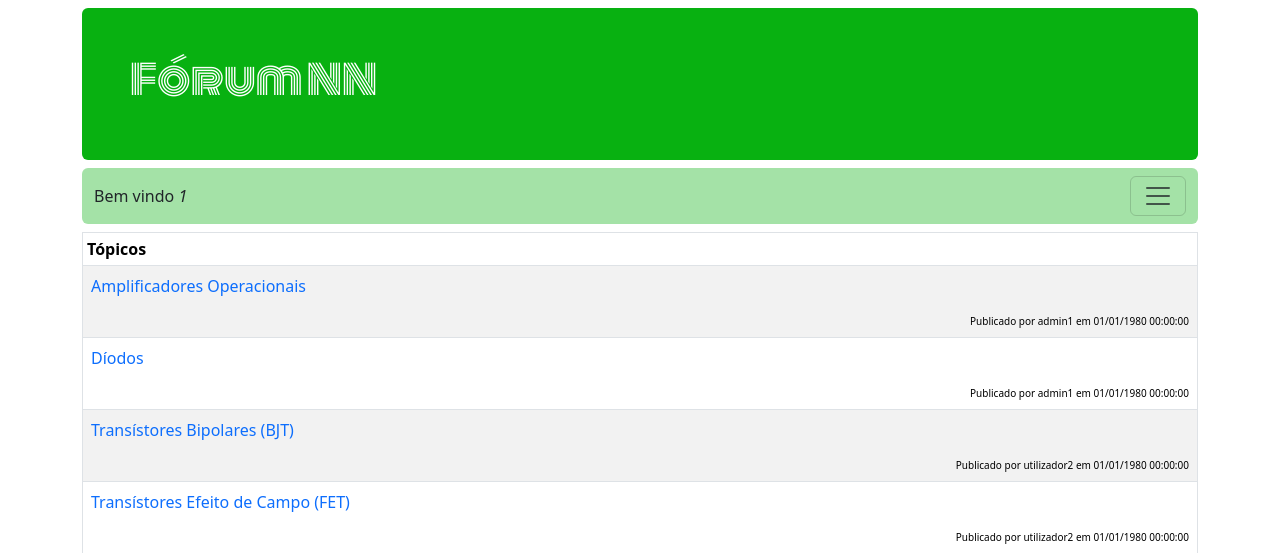
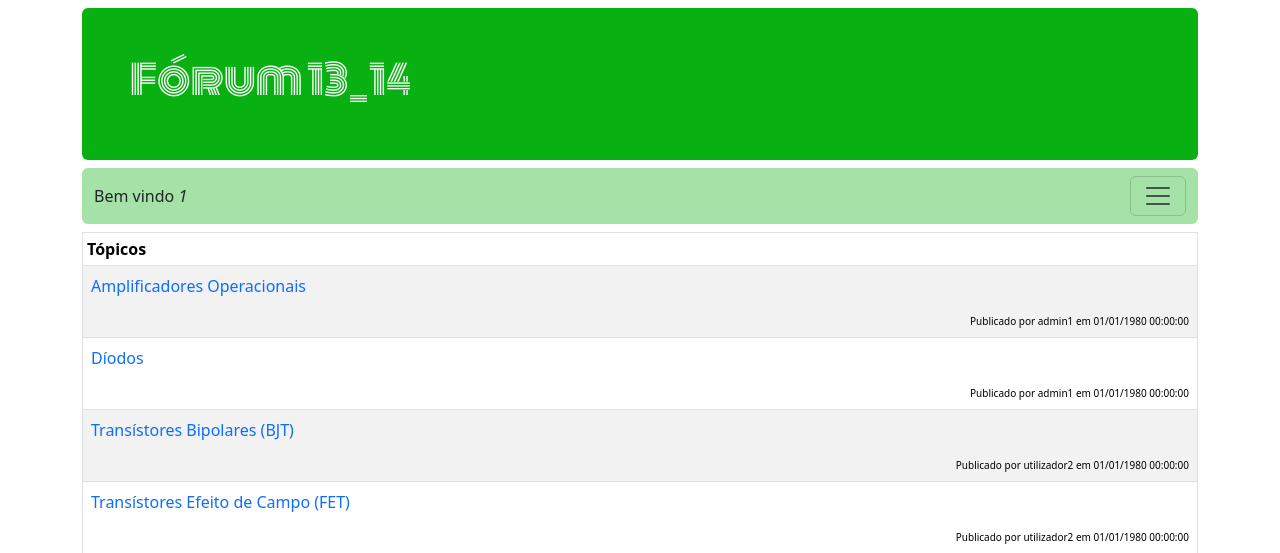
Before and after one commit to LucianoPina/forum_13_14, a PHP site: page /topicos.php in a window 1280 px wide. Shown: the top 553 px of the page. Run offline with PHP 8.4, Linux system fonts and the light colour scheme; the visitor is signed in with stand-in values (Sample User, id 1); data comes from the database, SQL or seed files in the repository.

Commit message:
Mudança do Header
Mudança do header "Fórum NN" para "Fórum 13_14"

```diff
--- a/header.php
+++ b/header.php
@@ -1,7 +1,7 @@
 <div class="my-2 p-5 bg-buzio text-white rounded">
     <div class="row">
         <div class="col-sm-8 ">
-            <h1 class="monoton-regular">Fórum NN</h1>
+            <h1 class="monoton-regular">Fórum 13_14</h1>
         </div>
     </div>
 </div>
```
